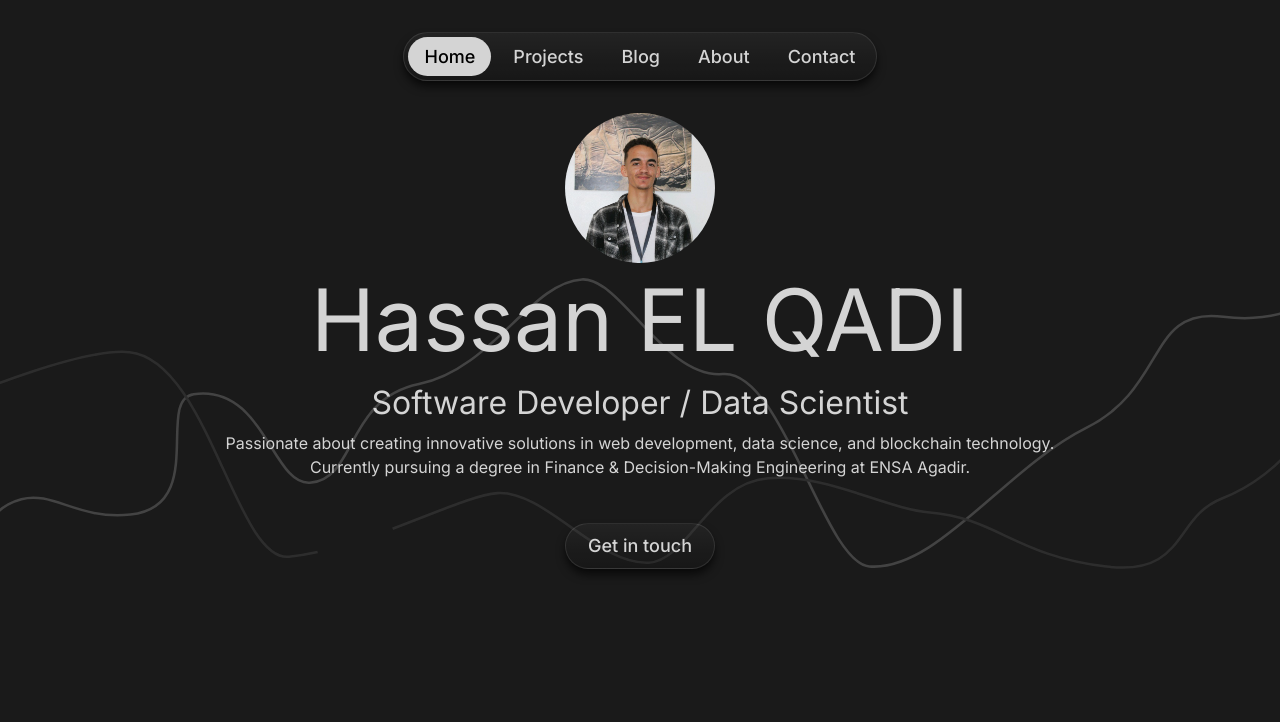
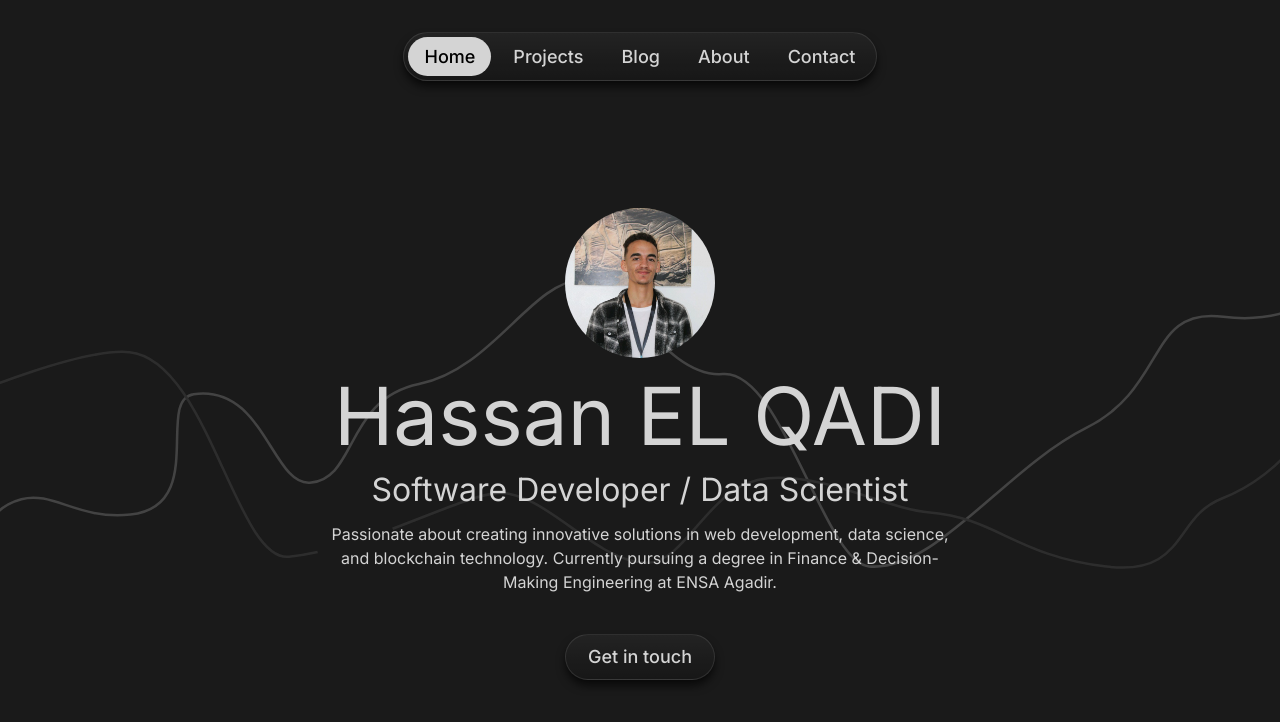
Before and after one commit to hassanelq/My-Portfolio, a Next.js app: page / in a window 1280 px wide. Shown: the top 722 px of the page. Built offline with nearby package versions, Linux system fonts and the light colour scheme.

Commit message:
refactor: Update Hero and Navbar components

```diff
--- a/app/components/Hero.jsx
+++ b/app/components/Hero.jsx
@@ -6,7 +6,7 @@ import LottieAnimation from "./LottieAnimation";
 
 const Hero = () => {
   return (
-    <div className="relative h-full flex flex-col items-center justify-center text-center gap-1 px-[15vw]">
+    <div className="relative h-screen flex flex-col items-center justify-center text-center pt-[15vh] px-[10vw]">
       <LottieAnimation />
       <Image
         src={myPic}
@@ -15,14 +15,14 @@ const Hero = () => {
         width={150}
         height={150}
       />
-      <h1 className="text-[86px] leading-tight">Hassan EL QADI</h1>
-      <h2 className="text-[32px] ">Software Developer / Data Scientist</h2>
-      <p>
+      <h1 className="text-[5rem] leading-tight pt-[0.5rem]">Hassan EL QADI</h1>
+      <h2 className="text-[2rem] ">Software Developer / Data Scientist</h2>
+      <p className="px-[15vw] py-[0.5rem]">
         Passionate about creating innovative solutions in web development, data
         science, and blockchain technology. Currently pursuing a degree in
         Finance & Decision-Making Engineering at ENSA Agadir.
       </p>
-      <div className="mt-[5vh]">
+      <div className="p-[4vh]">
         <Button text="Get in touch" link="/" />
       </div>
     </div>
--- a/app/components/Navbar.jsx
+++ b/app/components/Navbar.jsx
@@ -13,13 +13,13 @@ const Navigation = () => {
   ];
 
   return (
-    <div className="w-full flex items-center justify-center p-8">
+    <div className="absolute z-10	 w-full flex items-center justify-center py-8">
       <nav className="relative w-fit flex flex-row gap-1.5 p-1 bg-gradient-to-b from-[rgba(255,255,255,0.05)] to-[rgba(255,255,255,0)] bg-[rgba(0,0,0,0.1)] border border-[rgba(255,255,255,0.1)] box-border rounded-full shadow-[0px_1px_1px_rgba(0,0,0,0.04),0px_2px_3px_rgba(0,0,0,0.12),0px_6px_9px_rgba(0,0,0,0.6)]">
         {navItems.map(({ href, label }) => (
           <Link
             key={href}
             href={href}
-            className={`flex px-[16px] py-[6px] rounded-[48px] ${
+            className={`px-[16px] py-[6px] rounded-full ${
               pathname === href ? "bg-[#D4D4D4] text-black" : "text-[#D4D4D4]"
             }`}
           >
--- a/app/layout.js
+++ b/app/layout.js
@@ -1,5 +1,7 @@
 import { Inter } from "next/font/google";
 import "./globals.css";
+import Navigation from "./components/Navbar";
+import Head from "next/head";
 
 const inter = Inter({ subsets: ["latin"] });
 
@@ -11,7 +13,21 @@ export const metadata = {
 export default function RootLayout({ children }) {
   return (
     <html lang="en">
-      <body className={inter.className}>{children}</body>
+      <Head>
+        <meta
+          name="viewport"
+          content="width=device-width, initial-scale=1.0"
+        ></meta>
+        <meta property="og:image" content="<generated>" />
+        <meta property="og:image:type" content="<generated>" />
+        <meta property="og:image:width" content="<generated>" />
+        <meta property="og:image:height" content="<generated>" />
+      </Head>
+      <body className={inter.className}>
+        <Navigation />
+        {children}
+        {/* <Footer /> */}
+      </body>
     </html>
   );
 }
--- a/app/page.js
+++ b/app/page.js
@@ -1,12 +1,8 @@
-import Image from "next/image";
-import Navigation from "./components/Navbar";
-import Button from "./components/Button";
 import Hero from "./components/Hero";
 
 export default function Home() {
   return (
     <div className="">
-      <Navigation />
       <Hero />
     </div>
   );
```
Also changed, not shown: public/images/HE_Logo.svg (added).
